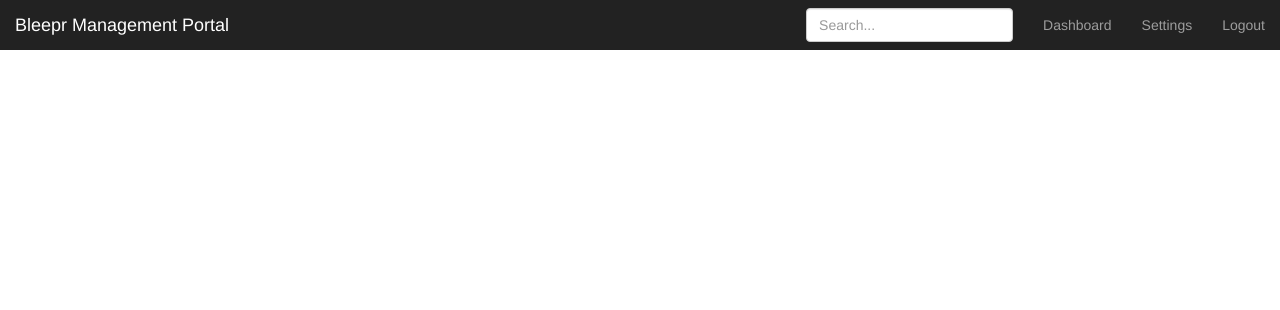
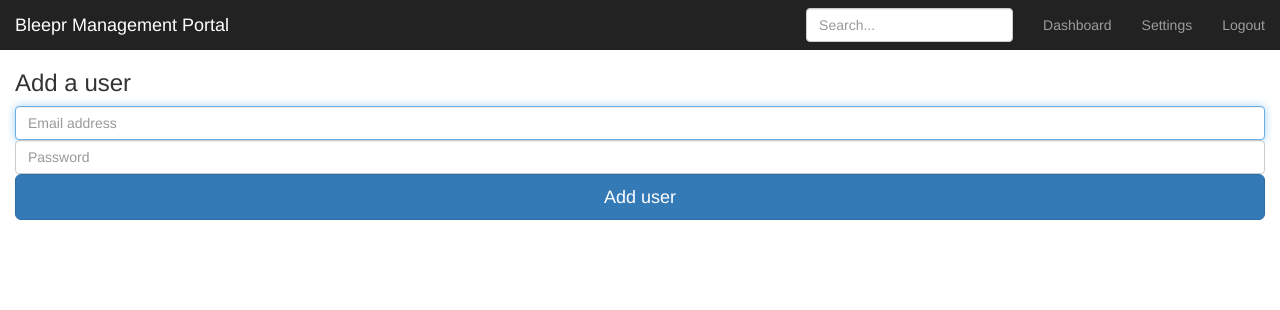
Before and after one commit to bleepr/bleepr-manage, a Flask app: template templates/settings.html in a window 1280 px wide. Shown: the top 310 px of the page. Run offline with Flask 2, Linux system fonts and the light colour scheme; the template is opened without the code that fills it, so the values that code supplies are empty; some libraries are stand-ins or nearby versions.

Commit message:
Add ability for admin to add users in the system

```diff
--- a/app.py
+++ b/app.py
@@ -46,6 +46,11 @@ class User(UserMixin):
 def load_user(id):
     return User.get(id)
 
+def add_user_to_config(user, password, config):
+    fd = open(config, 'a')
+    fd.write("\n" + user + " " + password)
+    fd.close()
+
 
 @app.route('/')
 def index():
@@ -76,7 +81,6 @@ def settings():
 
 @app.route('/login/check', methods=['post'])
 def login_check():
-    # validate username and password
     user = User.get(request.form['username'])
     print user
     if (user and user.password == request.form['password']):
@@ -92,5 +96,12 @@ def logout():
     logout_user()
     return redirect(url_for('index'))
 
+@app.route('/settings/add_user', methods=['post'])
+def add_user():
+    add_user_to_config(request.form['username'],
+                       request.form['password'],
+                       'users.config')
+    return render_template('settings.html', added_user=True)
+
 if __name__ == '__main__':
     app.run(debug = True, host="0.0.0.0", port=9991)
--- a/templates/settings.html
+++ b/templates/settings.html
@@ -46,6 +46,14 @@
     </nav>
 
     <div class="container-fluid">
+      <form action="/settings/add_user" method="post">
+        <h3 class="form-signin-heading">Add a user</h3>
+        <label for="username" class="sr-only">Email address</label>
+        <input type="text" name="username" id="username" class="form-control" placeholder="Email address" required autofocus>
+        <label for="password" class="sr-only">Password</label>
+        <input type="password" name="password" id="password" class="form-control" placeholder="Password" required>
+        <button class="btn btn-lg btn-primary btn-block" type="submit">Add user</button>
+      </form>
     </div>
 
     <!-- Bootstrap core JavaScript
```
Also changed, not shown: 1 other file.
